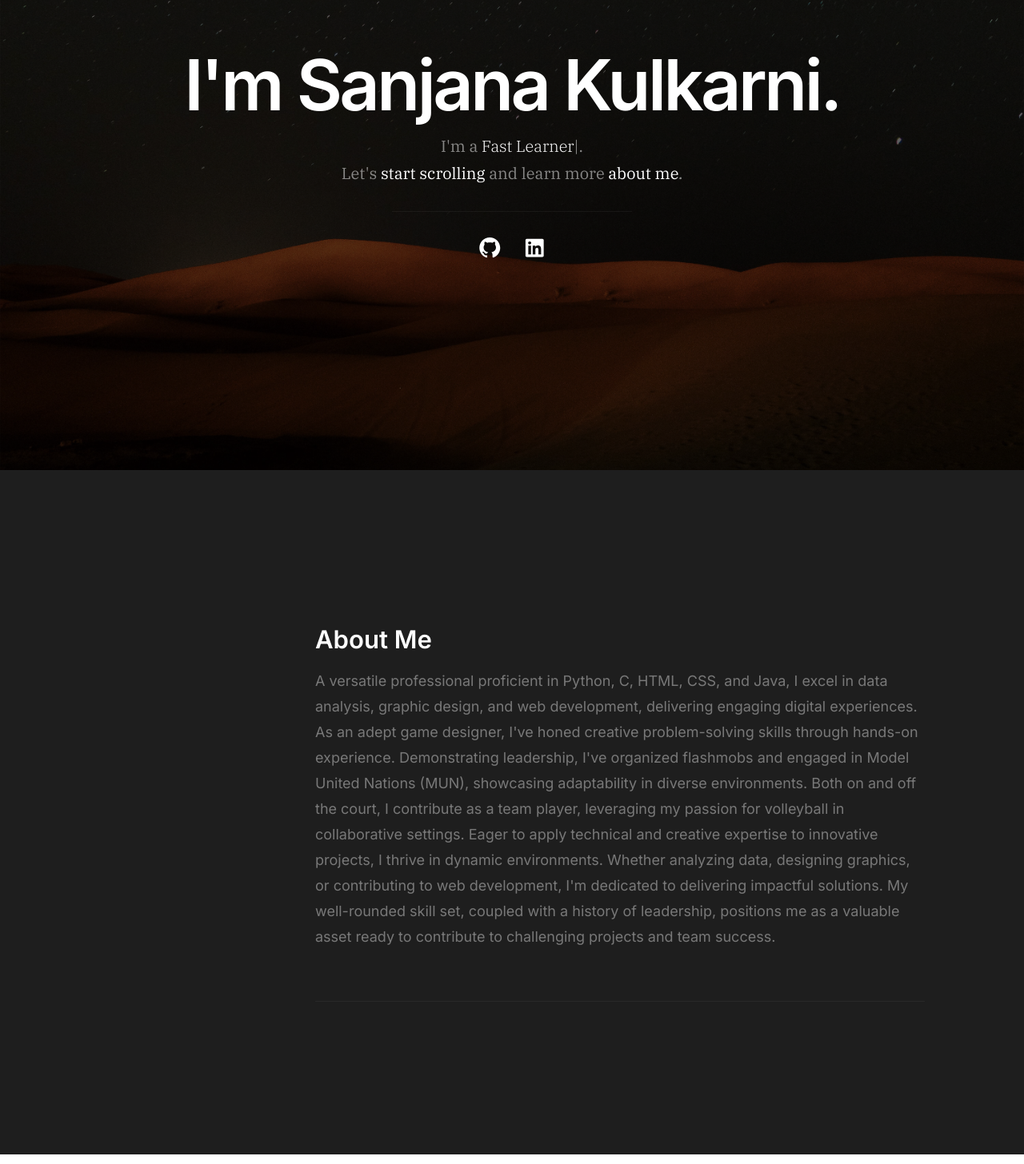
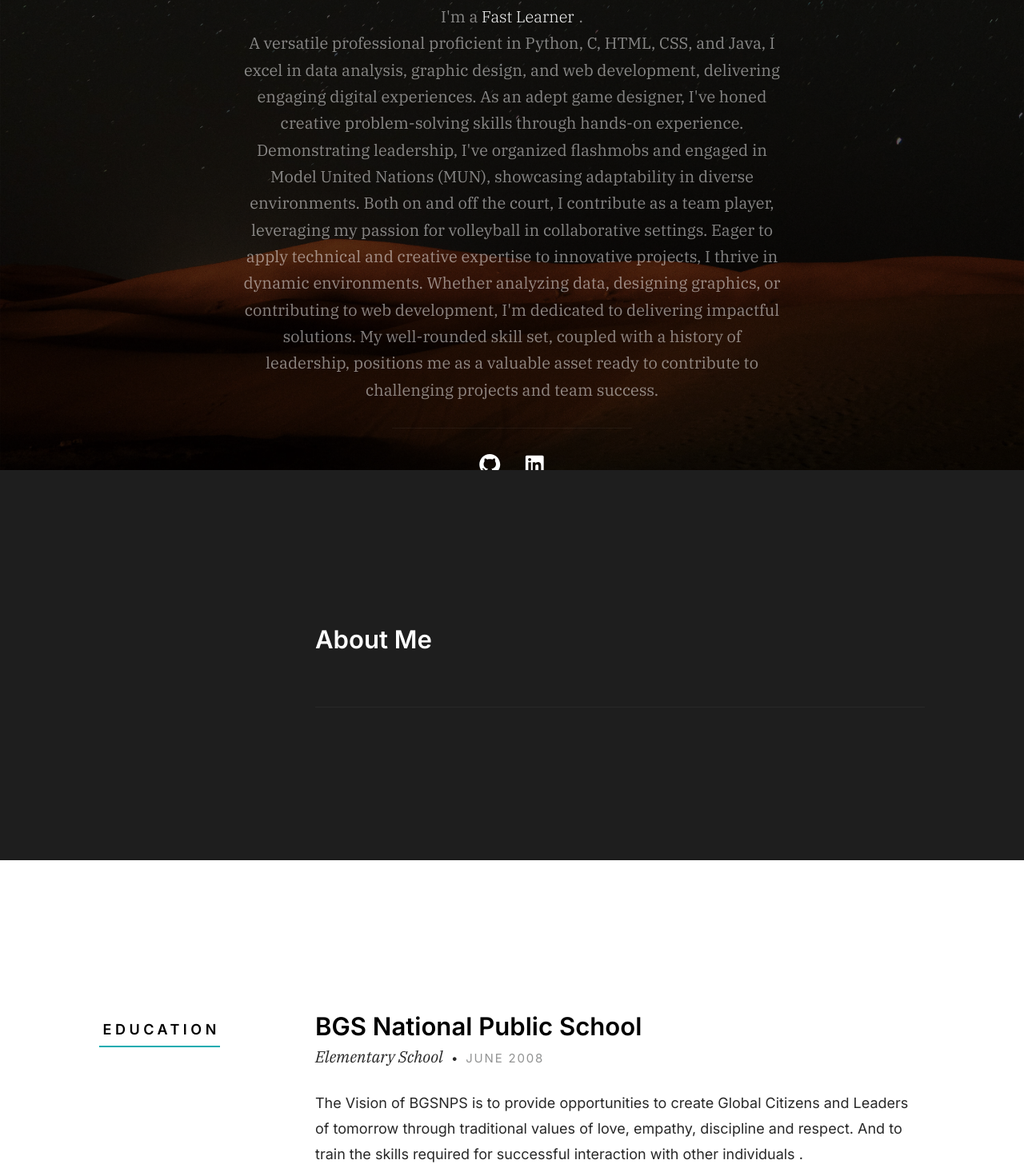
Before and after one commit to Sanjana765Kulkarni/My-Portfolio, a plain HTML site: page index.html in a window 1280 px wide. Shown: the part 228-1684 px from the top of the page at 80% size. Drawn offline with Linux system fonts and the light colour scheme.

Commit message:
Update index.html

```diff
--- a/index.html
+++ b/index.html
@@ -76,8 +76,7 @@
                     <h1>I'm Sanjana Kulkarni.</h1>
 
                     <h3>
-                    I'm a <span class="typing" style="font-weight: 300; color:#fff"></span>. <br>Let's <a class="smoothscroll" href="#about">start scrolling</a>
-                    and learn more <a class="smoothscroll" href="#about">about me</a>.
+                    I'm a <span class="typing" style="font-weight: 300; color:#fff"></span>. <br>A versatile professional proficient in Python, C, HTML, CSS, and Java, I excel in data analysis, graphic design, and web development, delivering engaging digital experiences. As an adept game designer, I've honed creative problem-solving skills through hands-on experience. Demonstrating leadership, I've organized flashmobs and engaged in Model United Nations (MUN), showcasing adaptability in diverse environments. Both on and off the court, I contribute as a team player, leveraging my passion for volleyball in collaborative settings. Eager to apply technical and creative expertise to innovative projects, I thrive in dynamic environments. Whether analyzing data, designing graphics, or contributing to web development, I'm dedicated to delivering impactful solutions. My well-rounded skill set, coupled with a history of leadership, positions me as a valuable asset ready to contribute to challenging projects and team success.
                     </h3>
 
                     <div class="s-hero__content-social">
@@ -118,7 +117,7 @@
             <div class="column large-9 tab-12 s-about__content">
                 <h3>About Me</h3>
                 <p>
-                    A versatile professional proficient in Python, C, HTML, CSS, and Java, I excel in data analysis, graphic design, and web development, delivering engaging digital experiences. As an adept game designer, I've honed creative problem-solving skills through hands-on experience. Demonstrating leadership, I've organized flashmobs and engaged in Model United Nations (MUN), showcasing adaptability in diverse environments. Both on and off the court, I contribute as a team player, leveraging my passion for volleyball in collaborative settings. Eager to apply technical and creative expertise to innovative projects, I thrive in dynamic environments. Whether analyzing data, designing graphics, or contributing to web development, I'm dedicated to delivering impactful solutions. My well-rounded skill set, coupled with a history of leadership, positions me as a valuable asset ready to contribute to challenging projects and team success.
+
                 </p>
 
                 <hr>
```
